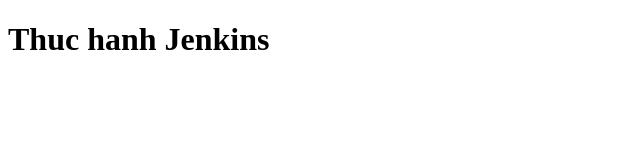
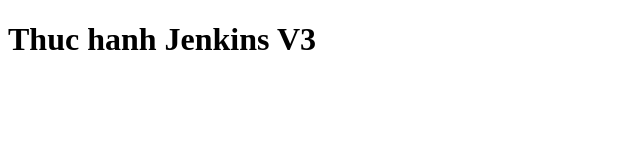
Before and after one commit to congvan2904/jenkins-thuchanh, a plain HTML site: page index.html in a window 1280 px wide. Shown: the full height of the page, 0-640 px from the left. Drawn offline with Linux system fonts and the light colour scheme.

Commit message:
check out v3

```diff
--- a/index.html
+++ b/index.html
@@ -7,6 +7,6 @@
     <title>Jenkins</title>
   </head>
   <body>
-    <h1>Thuc hanh Jenkins</h1>
+    <h1>Thuc hanh Jenkins V3</h1>
   </body>
 </html>
```
Also changed, not shown: .github/workflows/pushtodockerhub.yaml.
